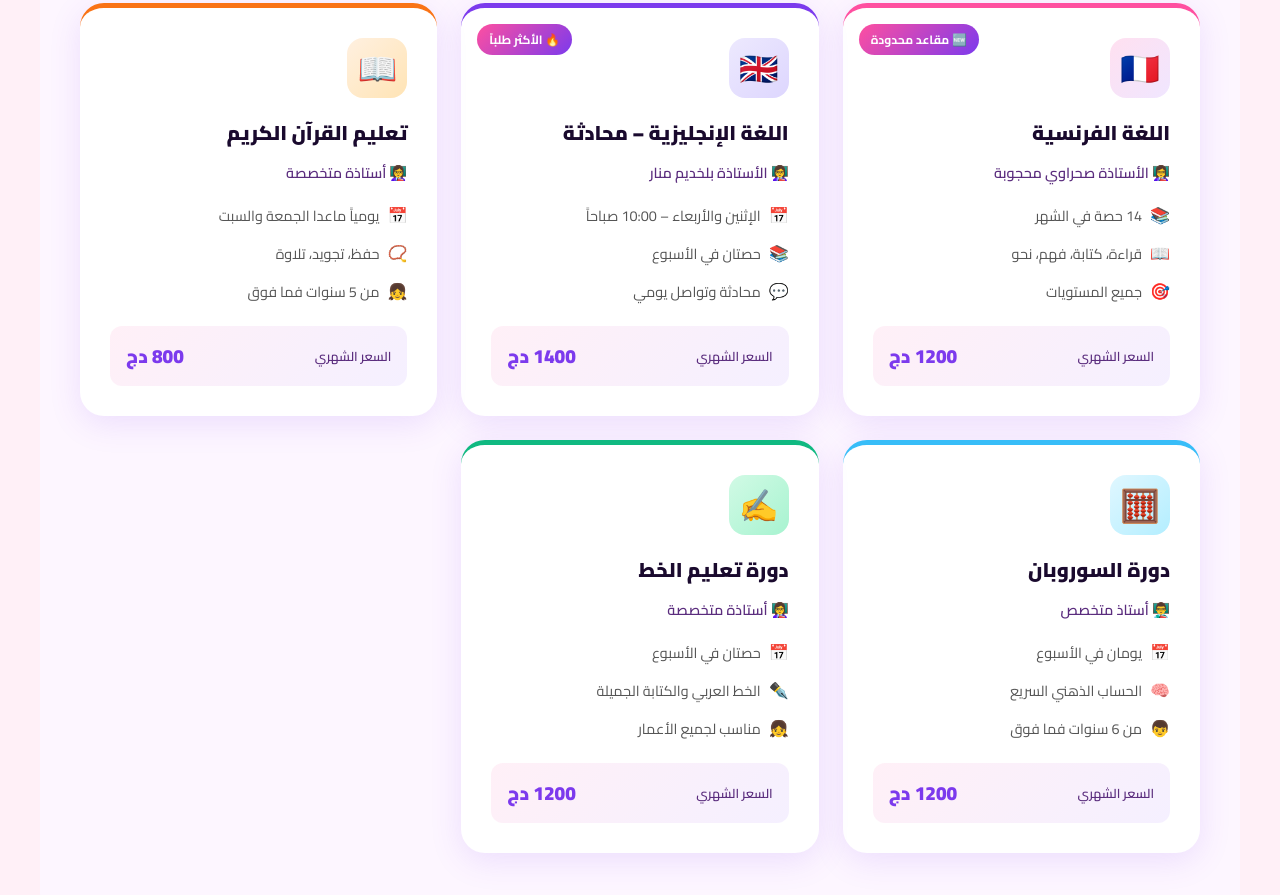
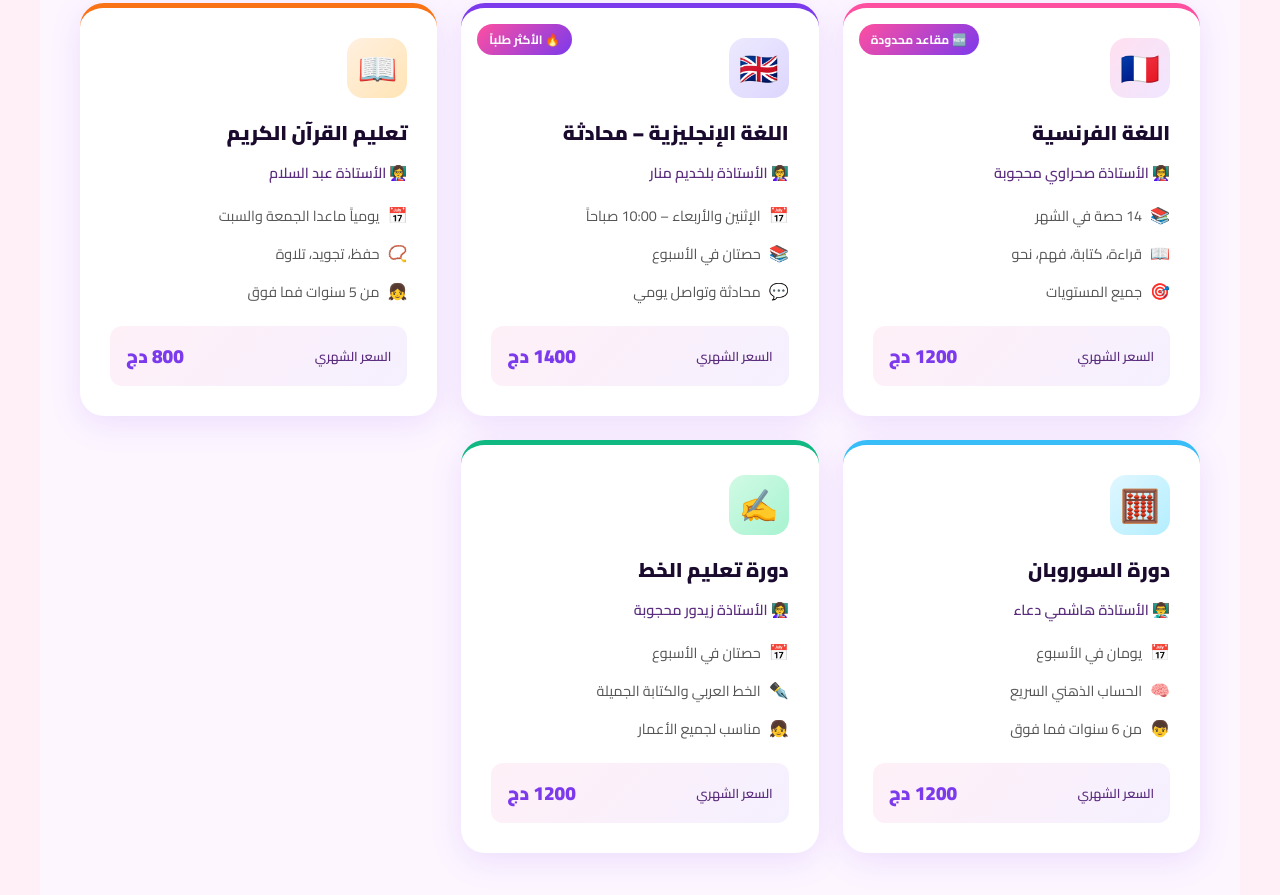
Before and after one commit to ANNA906436375/academie-tamouhe, a plain HTML site: page index.html in a window 1280 px wide. Shown: the part 1715-2610 px from the top of the page. Drawn offline with Linux system fonts and the light colour scheme.

Commit message:
Update index.html

```diff
--- a/index.html
+++ b/index.html
@@ -917,7 +917,7 @@
     <div class="course-card reveal">
       <div class="course-icon">📖</div>
       <h3>تعليم القرآن الكريم</h3>
-      <div class="course-teacher">👩‍🏫 أستاذة متخصصة</div>
+      <div class="course-teacher">👩‍🏫 الأستاذة عبد السلام </div>
       <div class="course-details">
         <div class="detail-row"><span>📅</span> <span>يومياً ماعدا الجمعة والسبت</span></div>
         <div class="detail-row"><span>📿</span> <span>حفظ، تجويد، تلاوة</span></div>
@@ -933,7 +933,7 @@
     <div class="course-card reveal">
       <div class="course-icon">🧮</div>
       <h3>دورة السوروبان</h3>
-      <div class="course-teacher">👨‍🏫 أستاذ متخصص</div>
+      <div class="course-teacher">👨‍🏫 الأستاذة هاشمي دعاء</div>
       <div class="course-details">
         <div class="detail-row"><span>📅</span> <span>يومان في الأسبوع</span></div>
         <div class="detail-row"><span>🧠</span> <span>الحساب الذهني السريع</span></div>
@@ -949,7 +949,7 @@
     <div class="course-card reveal">
       <div class="course-icon">✍️</div>
       <h3>دورة تعليم الخط</h3>
-      <div class="course-teacher">👩‍🏫 أستاذة متخصصة</div>
+      <div class="course-teacher">👩‍🏫 الأستاذة زيدور محجوبة</div>
       <div class="course-details">
         <div class="detail-row"><span>📅</span> <span>حصتان في الأسبوع</span></div>
         <div class="detail-row"><span>✒️</span> <span>الخط العربي والكتابة الجميلة</span></div>
```
